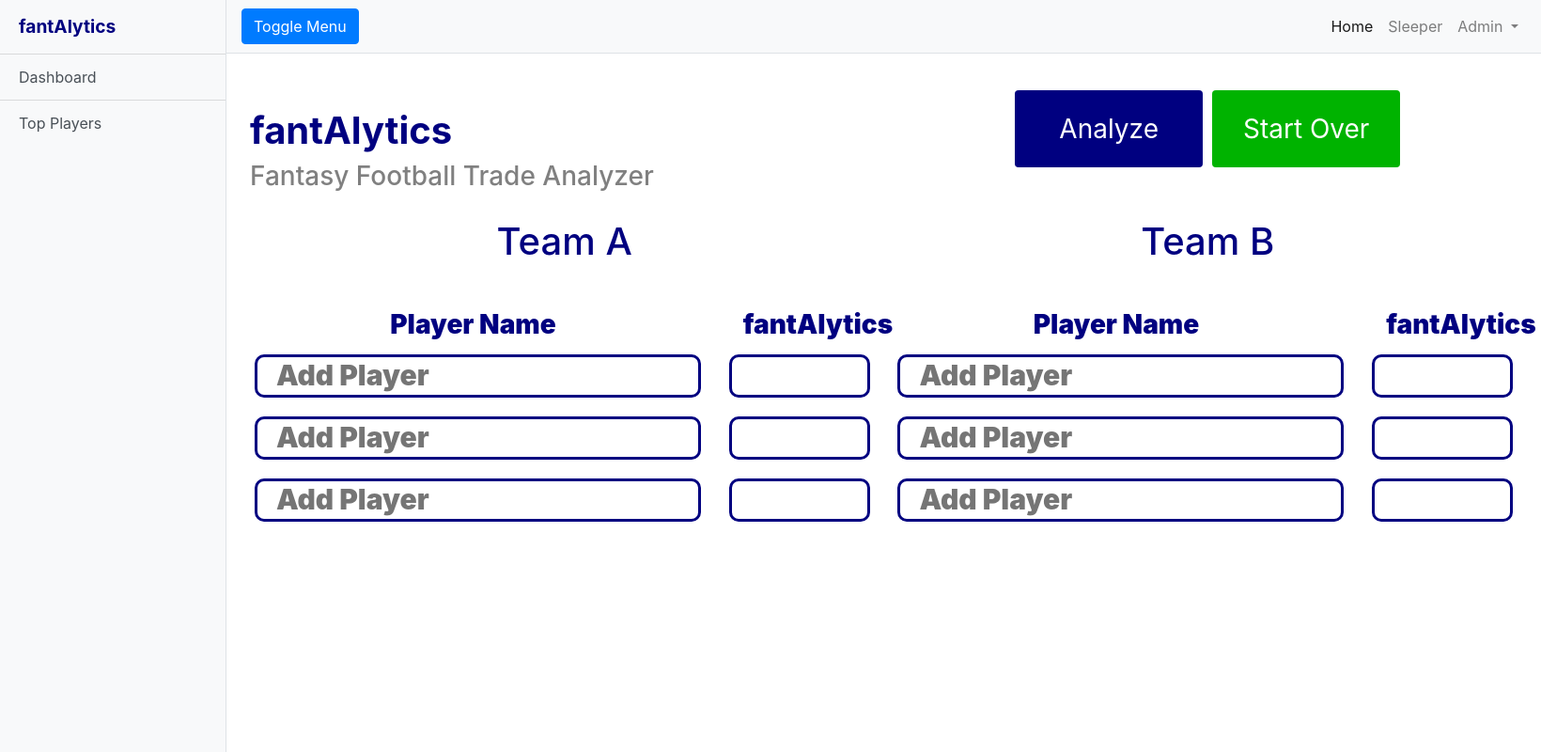
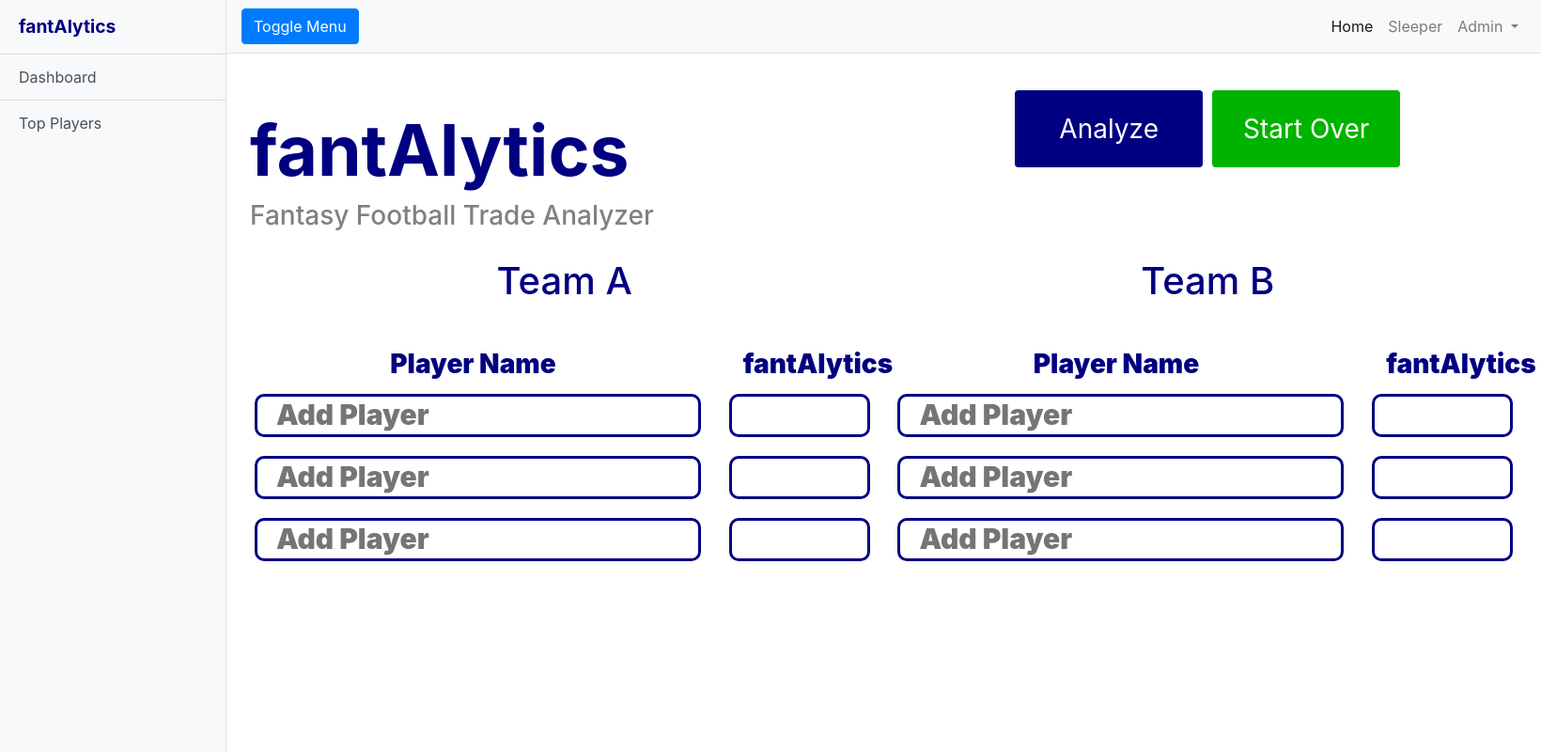
Before and after one commit to ht4703ne/MetroState-Capstone, a PHP site: page / in a window 1640 px wide. Shown: the whole page at 94% size. Run offline with PHP 8.4, Linux system fonts and the light colour scheme; some libraries are stand-ins or nearby versions.

Commit message:
font-size-update

```diff
--- a/CAPSTONE_2/index.php
+++ b/CAPSTONE_2/index.php
@@ -74,7 +74,7 @@
         <div class="grid-container">
 
           <div class="grid-item">
-            <h1 class="mt-4" align="left" style="color:#000080"><b>fantAlytics</b></h1>
+            <h1 class="mt-4" align="left" style="color:#000080 ; font-size:75px;"><b>fantAlytics</b></h1>
             <h3 align="left" style="color: grey">Fantasy Football Trade Analyzer</h3>
           </div>
           <div class="grid-item"><button class="button" onclick="analyze()" style="background-color:#000080" style="vertical-align:middle"><span>Analyze <button onClick="history.go(0)" class="button" style="background-color:#00b300" style="vertical-align:middle"><span>Start Over </span></span></div>
```
